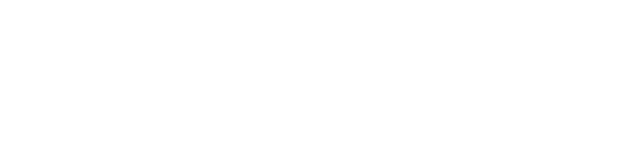
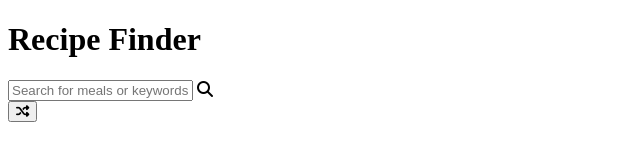
Before and after one commit to GTJ82/Recipe-Finder, a plain HTML site: page index.html in a window 1280 px wide. Shown: the whole page, without its empty margins (0-640 px from the left). Drawn offline with Linux system fonts and the light colour scheme.

Commit message:
Finished HTML portion of the project

```diff
--- a/index.html
+++ b/index.html
@@ -4,9 +4,36 @@
     <meta charset="UTF-8" />
     <meta name="viewport" content="width=device-width, initial-scale=1.0" />
     <link rel="stylesheet" href="style.css" />
+    <script
+      src="https://kit.fontawesome.com/926a95567b.js"
+      crossorigin="anonymous"
+    ></script>
     <title>recipe Finder</title>
   </head>
   <body>
+    <div class="container">
+      <h1>Recipe Finder</h1>
+      <div class="flex">
+        <form class="flex" id="submit">
+          <input
+            type="text"
+            id="search"
+            placeholder="Search for meals or keywords"
+          />
+          <buttton class="search-btn" type="submit">
+            <i class="fa fa-search"></i>
+          </buttton>
+        </form>
+        <button class="random-btn" id="random">
+          <i class="fa fa-random"></i>
+        </button>
+      </div>
+
+      <div class="result-heading"></div>
+      <div class="meals" id="meals"></div>
+      <div id="single-meal"></div>
+    </div>
+
     <script src="script.js"></script>
   </body>
 </html>
```
